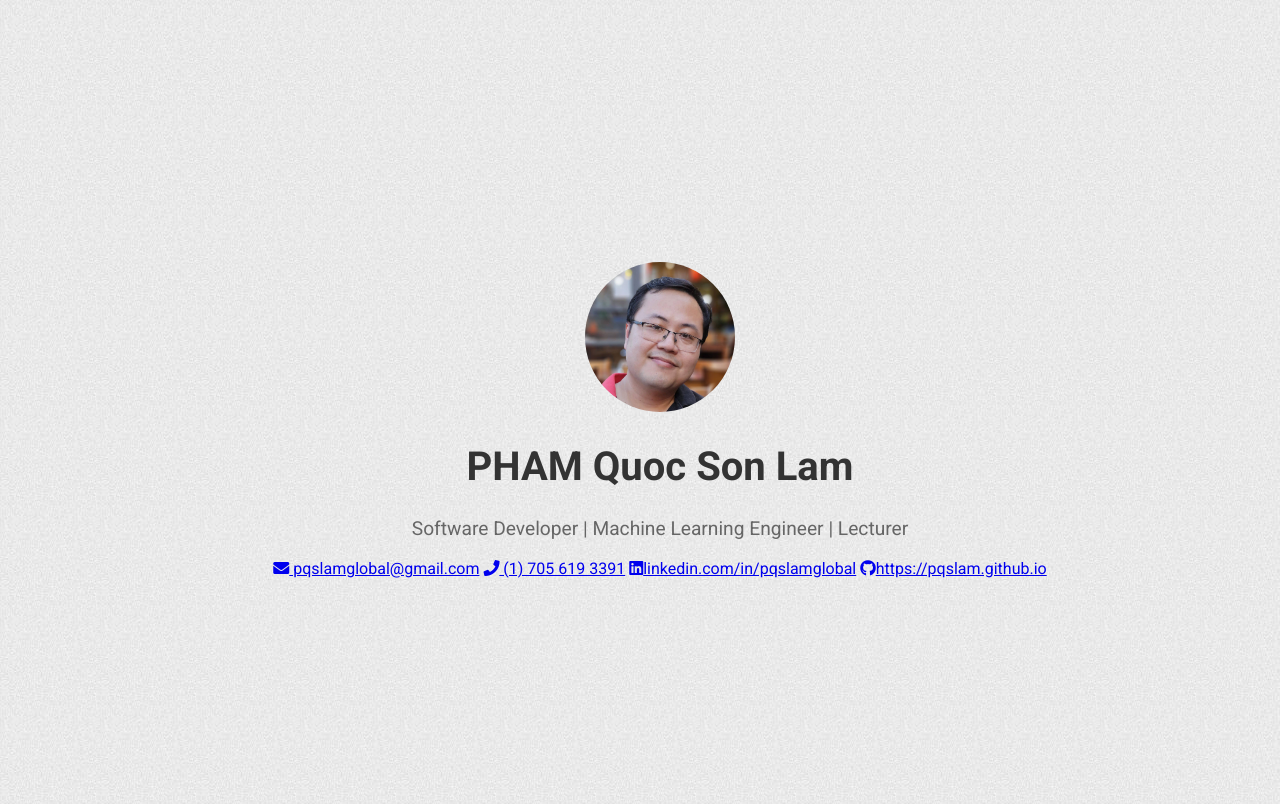
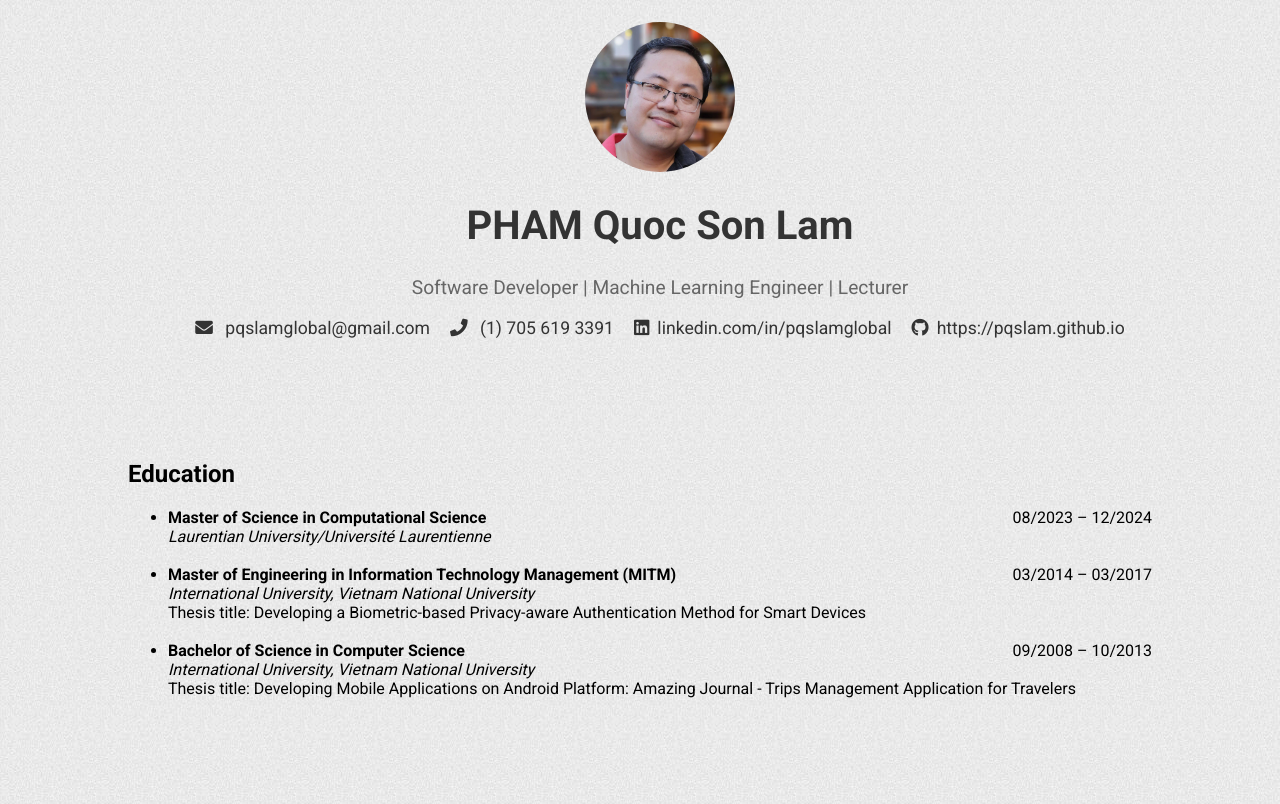
Before and after one commit to pqslam/pqslam.github.io, a plain HTML site: page resume.html in a window 1280 px wide. Shown: the top 804 px of the page. Drawn offline with Linux system fonts and the light colour scheme.

Commit message:
initial styles for resume

```diff
--- a/css/styles.css
+++ b/css/styles.css
@@ -23,6 +23,11 @@ header {
     flex-direction: column;
     justify-content: center;
     align-items: center;
+}
+
+.resume-header {
+    height: 40vh;
+    padding-bottom: 0;
 }
 
 .profile-pic {
@@ -219,3 +224,21 @@ section p {
         opacity: 0;
     }
 }
+
+/** Resume part **/
+.contact-info {
+    display: flex;
+    gap: 20px;
+    justify-content: center;
+    margin-top: 10px;
+}
+
+.contact-info a {
+    text-decoration: none;
+    color: #333;
+    font-size: 1.1em;
+}
+
+.contact-info i {
+    margin-right: 8px;
+}
```
